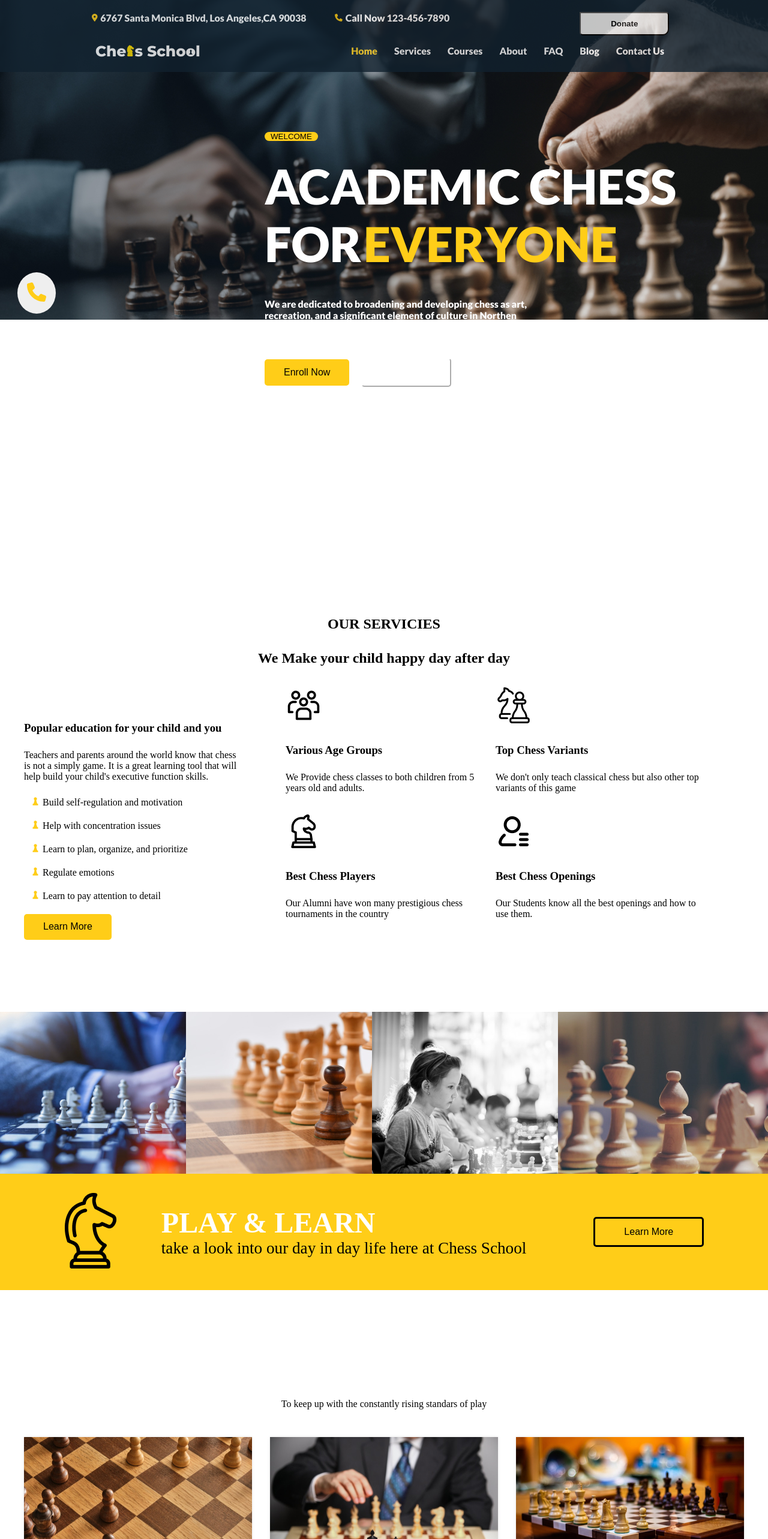
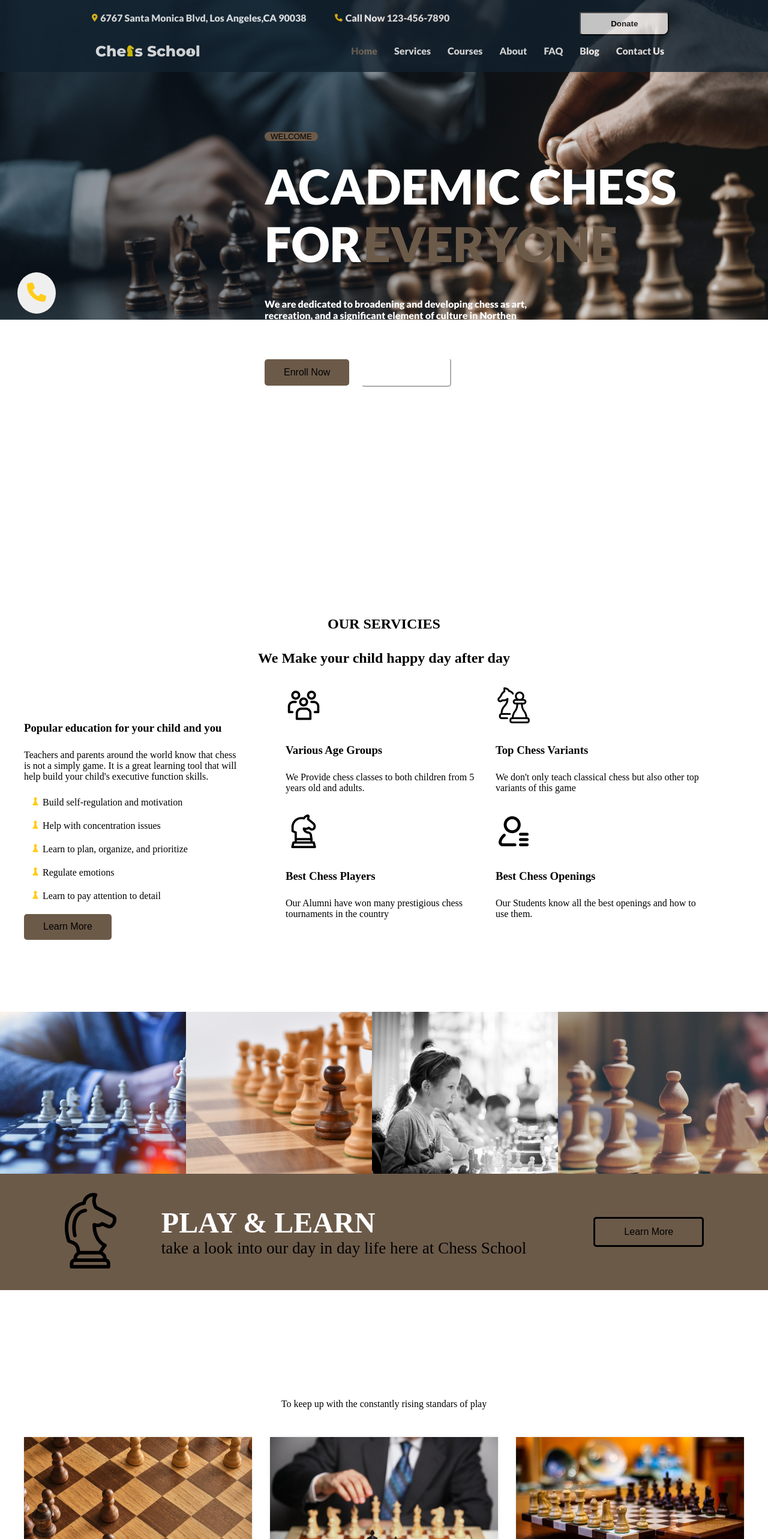
Before and after one commit to Riccardouras/proj-html-vuejs, a Vue app: page / in a window 1280 px wide. Shown: the top 2566 px of the page at 60% size. Built offline with nearby package versions, Linux system fonts and the light colour scheme.

Commit message:
cambiato colore

```diff
--- a/src/components/AppFooter.vue
+++ b/src/components/AppFooter.vue
@@ -20,7 +20,7 @@ export default {
 
 <template>
    <footer class="bg-footer" style="margin-top: 120px;">
-    <div class="flex container auto justify-around footer-marg">
+    <div class="flex container auto footer-marg">
         <div><img :src="getImagePath(`../assets/images/${store.Logo}`)" alt=""></div>
         <div >
             <div>
@@ -60,7 +60,7 @@ h3,h4,span{
     color: white;
 }
 button{
-    background-color: #ffcd18;
+    background-color: #6C5A49;
     padding: 0.8rem 2rem;
     border-radius: 5px;
     font-size: 1rem;
--- a/src/components/AppHeader.vue
+++ b/src/components/AppHeader.vue
@@ -49,7 +49,7 @@ export default{
                 <div>
                     <ul>
                         <li v-for="(li, index) in store.navList">
-                            <a href="" :style="{ color: index === 0 ? '#FFCD18' : '#FFFFFF' }">{{li}}</a>
+                            <a href="" :style="{ color: index === 0 ? '#6C5A49' : '#FFFFFF' }">{{li}}</a>
                         </li>
                     </ul>
                 </div>
@@ -108,7 +108,7 @@ h1{
     font-weight: 5rem;
 }
 #title-diff-color{
-    color: #ffcd18 !important;
+    color: #6C5A49 !important;
 }
 
 li{
@@ -140,7 +140,7 @@ a{
     font-family: 'Lato', sans-serif;
 }
 .btn-yellow{
-    background-color: #ffcd18;
+    background-color: #6C5A49;
     border: none;
     border-radius: 30px;
     padding: 0 10px;
@@ -153,7 +153,7 @@ a{
 
 }
 .btn-color{
-    background-color: #ffcd18;
+    background-color: #6C5A49;
     border: none;
 }
 .btn-opacity{
--- a/src/components/AppMain.vue
+++ b/src/components/AppMain.vue
@@ -103,7 +103,7 @@ export default {
             <div class="container relative-2 flex gapper ">
                 <div>
                     <h1>TAKE THE
-                        <span class="absolute-2" style="color: #ffcd18;">
+                        <span class="absolute-2" style="color: #6C5A49;">
                             <h1>FIRST STEP</h1>
                         </span>
                     </h1>
@@ -131,7 +131,7 @@ export default {
         </section>
         <!-- news -->
         <section class="bg-section">
-            <div class="flex justify-around align-center">
+            <div class="flex justify-center align-center gappp">
                 <div>
                     <h1 class="font-s">Latest News</h1>
                     <hr>
--- a/src/scss/style.scss
+++ b/src/scss/style.scss
@@ -34,7 +34,7 @@ body{
   height: calc(100% / 2);
 }
 .bg-yellow{
-  background-color: #FFCD18;
+  background-color: #6C5A49;
   margin: 0;
   box-sizing: border-box;
   padding: 2rem;
@@ -79,7 +79,7 @@ body{
   margin-bottom: 30px;
 }
 .box button{
-  background-color: #ffcd18;
+  background-color: #6C5A49;
   padding: 0.8rem 2rem;
   border-radius: 5px;
   font-size: 1rem;
@@ -104,7 +104,7 @@ body{
   align-items: center;
 }
 .bg-yellow button{
-  background-color: #ffcd18;
+  background-color: #6C5A49;
   padding: 0.8rem 3rem;
   border-radius: 5px;
   font-size: 1rem;
@@ -136,7 +136,7 @@ body{
   margin: 30px 0 ;
 }
 .card button{
-  background-color: #ffcd18;
+  background-color: #6C5A49;
   padding: 0.8rem 3rem;
   border-radius: 5px;
   font-size: 1rem;
@@ -178,7 +178,7 @@ body{
   gap: 28rem;
 }
 .same-btn{
-  background-color: #ffcd18;
+  background-color: #6C5A49;
   padding: 0.8rem 3rem;
   border-radius: 5px;
   font-size: 1rem;
@@ -218,7 +218,7 @@ body{
   font-size: 3rem;
 }
 hr{
-    background-color: #FFCD18;
+    background-color: #6C5A49;
     width: 6rem;
     height: 0.3rem;
     border: none;
@@ -237,9 +237,13 @@ hr{
 .footer-marg{
   padding-top: 80px;
   padding-bottom: 30px;
+  gap: 16rem;
 }
 input{
     width: 27.5rem;
     padding: 1rem;
     margin: 20px 0;
 }
+.gappp{
+  gap: 8rem;
+}
```
